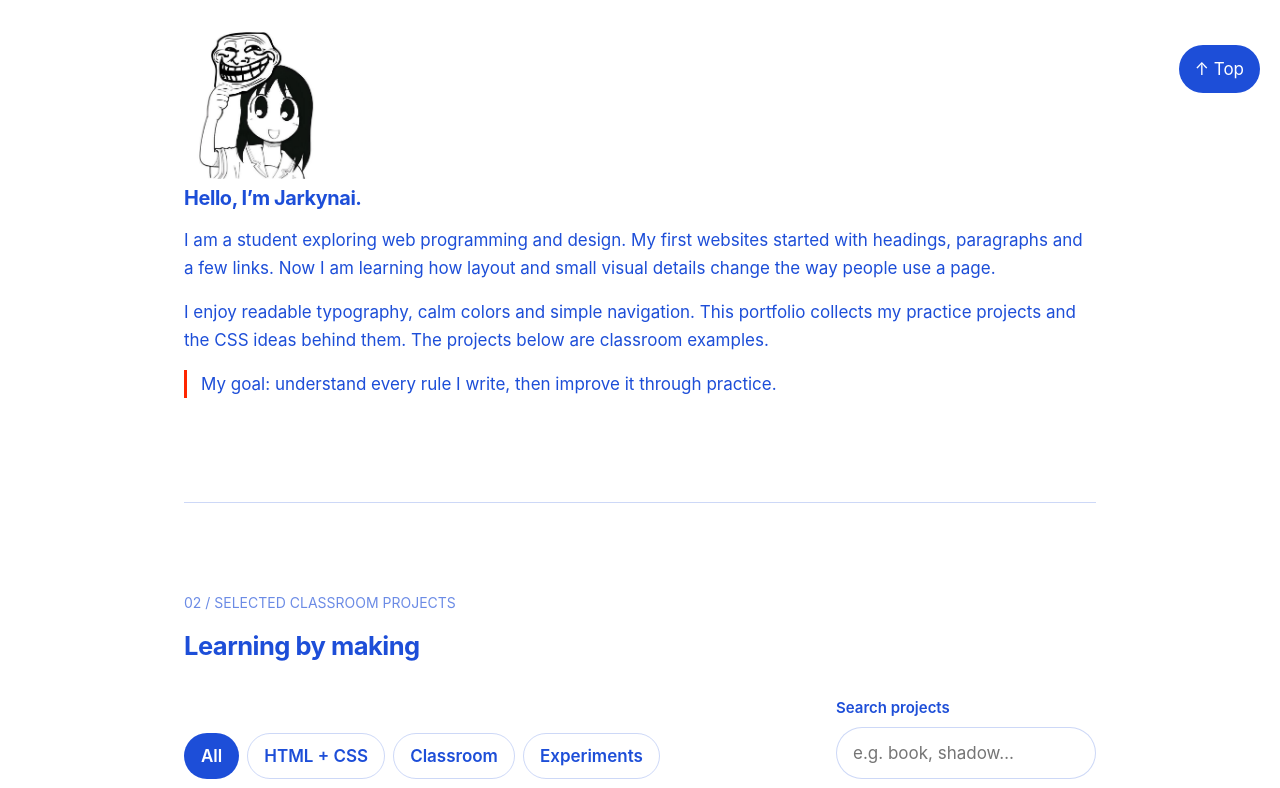
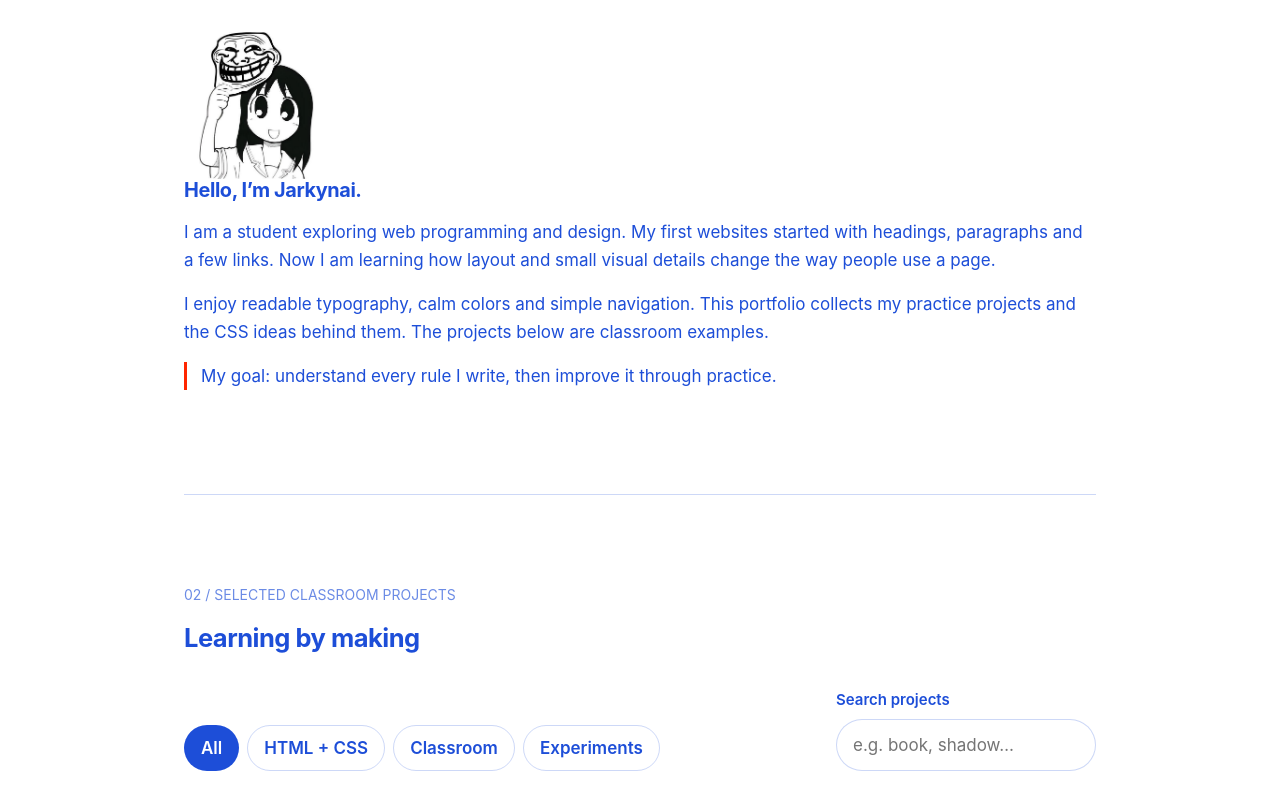
Before and after one commit to AdylgazievaJarkynai09/PortfolioForMidterm, a plain HTML site: page index.html in a window 1280 px wide. Shown: the part 687-1475 px from the top of the page. Drawn offline with Linux system fonts and the light colour scheme.

Commit message:
Replace 'Back to top' link with button

```diff
--- a/index.html
+++ b/index.html
@@ -1,4 +1,3 @@
-<!DOCTYPE html>
 <html lang="en">
 <head>
   <meta charset="UTF-8">
@@ -206,6 +205,6 @@
     <a href="#top">Back to the beginning</a>
   </footer>
 
-  <a class="top" href="#top" aria-label="Back to top">↑ <span>Top</span></a>
+  <button type="button" id="scrollTopBtn" class="scroll-top" title="Back to top" aria-label="Back to top">↑</button>
 </body>
 </html>
```
